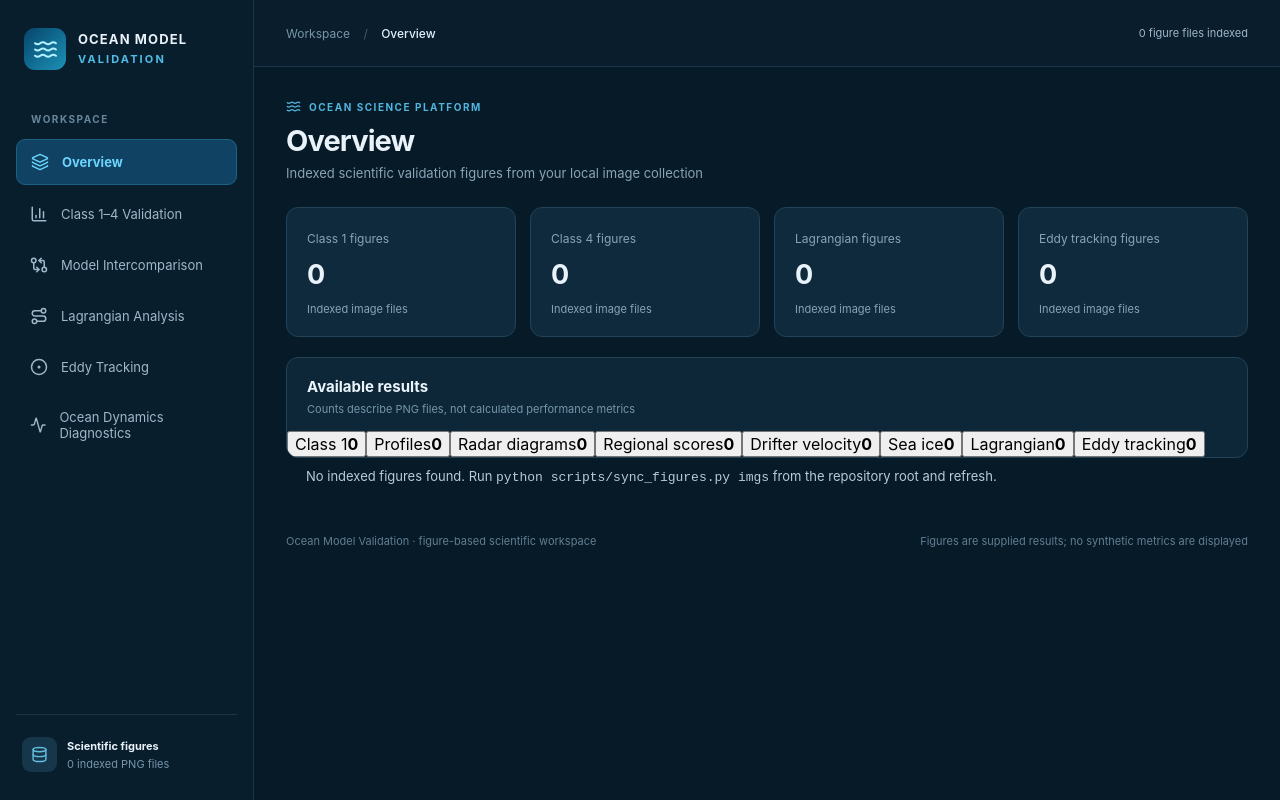
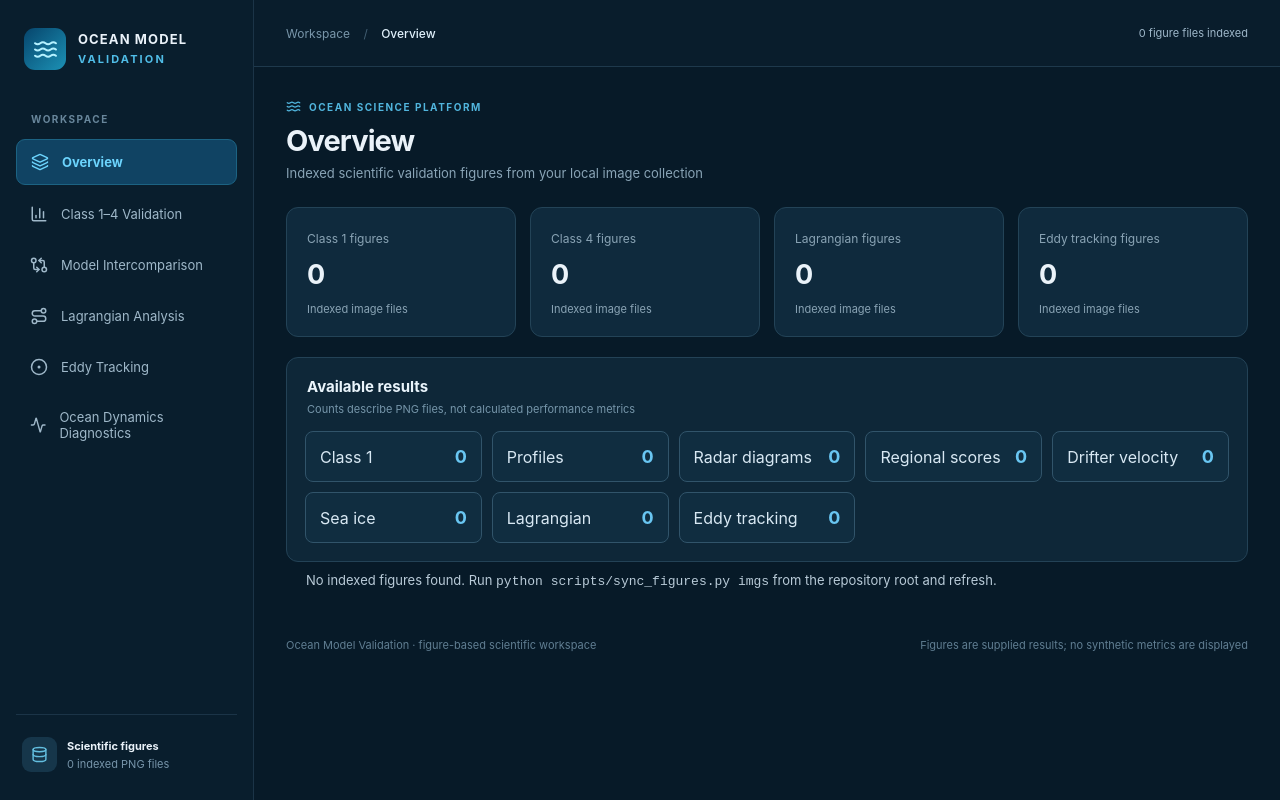
Before and after one commit to cregnier31/Ocean_Model_Validation, a React (Vite) app in the folder frontend/: page / in a window 1280 px wide. Built offline with nearby package versions, Linux system fonts and the light colour scheme.

Commit message:
Style factual figure counts on overview

```diff
--- a/frontend/src/figures.css
+++ b/frontend/src/figures.css
@@ -6,3 +6,5 @@
 .figure-controls button small{display:block;opacity:.65;font-size:10px;margin-top:4px;overflow-wrap:anywhere}
 .figure-empty{padding:10px 20px 24px;color:#b9cbd8;font-size:13px}
 .figure-empty code{overflow-wrap:anywhere}
+
+.figure-summary{display:grid;grid-template-columns:repeat(auto-fit,minmax(170px,1fr));gap:10px;padding:0 18px 18px}.figure-summary button{display:flex;justify-content:space-between;align-items:center;gap:12px;padding:14px;text-align:left;color:#d8e8f3;background:#102d40;border:1px solid #31546a;border-radius:8px;cursor:pointer}.figure-summary button:hover{background:#155274}.figure-summary strong{font-size:18px;color:#69c6f2}
```
